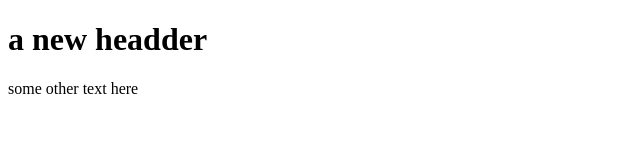
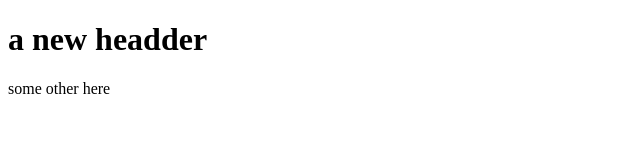
Before and after one commit to NataEn/playing-with-git, a plain HTML site: page index.html in a window 1280 px wide. Shown: the full height of the page, 0-640 px from the left. Drawn offline with Linux system fonts and the light colour scheme.

Commit message:
another conflict

```diff
--- a/index.html
+++ b/index.html
@@ -9,7 +9,7 @@
   </head>
   <body>
     <h1>a new headder</h1>
-    <p>some other text here</p>
+    <p>some other here</p>
     <script src="./main.js"></script>
   </body>
 </html>
```
